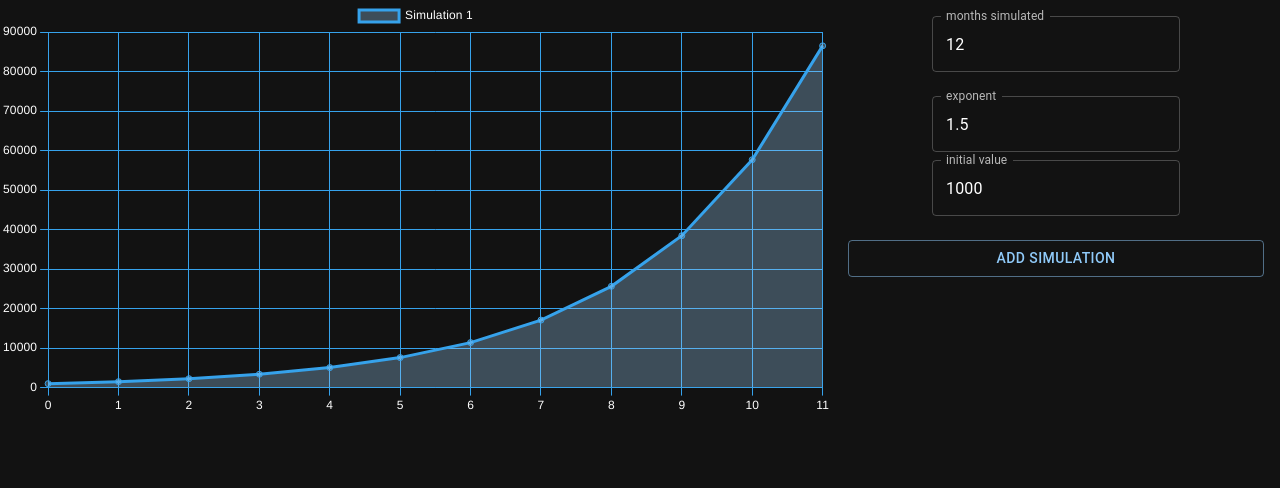
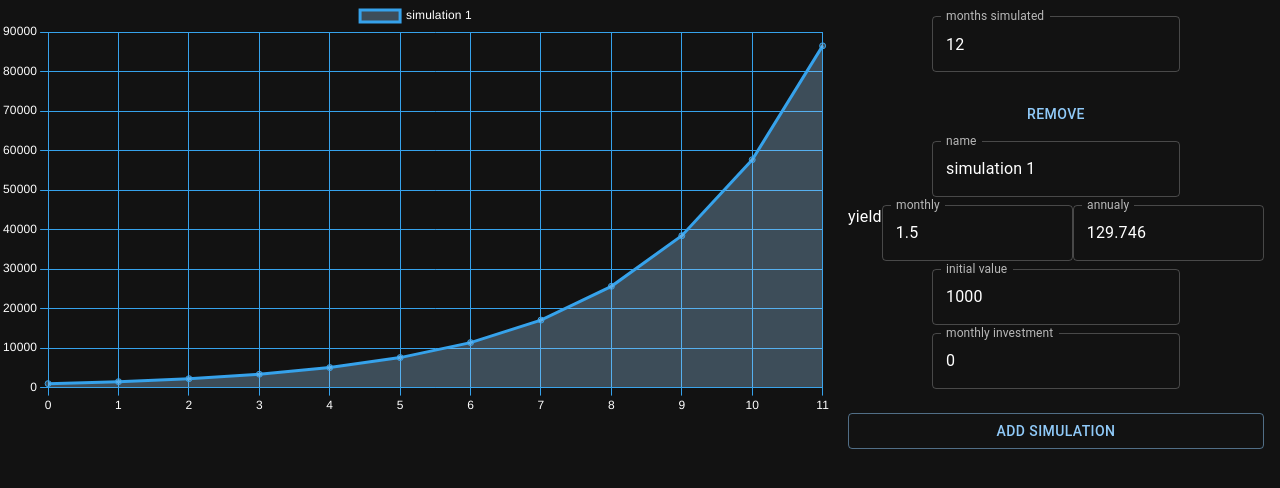
Before and after one commit to tuli8/investing-simulator, a React (Create React App) app: page / in a window 1280 px wide. Shown: the top 488 px of the page. Built offline with nearby package versions, Linux system fonts and the light colour scheme.

Commit message:
added simulation for monthly added investment and annual yield, added option to remove simulation

```diff
--- a/src/App.js
+++ b/src/App.js
@@ -48,16 +48,18 @@ const App = () => {
     months: 12,
     simulations: {
       1: {
+        name: 'simulation 1',
         exponent: 1.5,
         initial: 1000,
+        monthlyInvestment: 0,
       },
     },
   });
   const data = {
     labels: Array(options.months).fill(0).map((__, index) => `month ${index + 1}`),
     datasets: Object.values(options.simulations).map((simulation, simulationIndex) => ({
-      label: `Simulation ${simulationIndex + 1}`,
-      data: Array(options.months).fill(0).map((__, index)=> simulation.initial * simulation.exponent ** index),
+      label: simulation.name,
+      data: Array(options.months).fill(0).map((__, index)=> Array(index).fill(0).reduce((prev,curr) => (prev + simulation.monthlyInvestment)* simulation.exponent, simulation.initial)),
       fill: true,
     }))
   }
--- a/src/modules/SidePanel.jsx
+++ b/src/modules/SidePanel.jsx
@@ -18,10 +18,20 @@ const padding = css`
 
 const SidePanel = ({options, setOptions}) => {
 
-    const lastSimulationKey = Math.max(...Object.keys(options.simulations));
+    const simulationKeys = Object.keys(options.simulations);
+    const newSimulationKey = simulationKeys.length === 0 ? 1 : Math.max(...simulationKeys) + 1;
 
-    const addSimulation = () => {
-        setOptions({...options, simulations: {...options.simulations, [lastSimulationKey+1]:{initial:1000, exponent:1}}})
+    const addSimulation = () => {// TODO: make defaults come from parent
+        setOptions({...options, simulations: {...options.simulations, [newSimulationKey]:{
+            name: `simulation ${newSimulationKey}`,
+            initial:1000,
+            exponent:1,
+            monthlyInvestment: 0,
+        }}});
+    }
+
+    const removeSimulation = (removedKey) => {
+        setOptions({...options, simulations: Object.entries(options.simulations).filter(entry => entry[0] !== removedKey).reduce((prev,curr)=> ({...prev, [curr[0]]:curr[1]}),{})});
     }
 
     return <div css={padding}>
@@ -34,7 +44,9 @@ const SidePanel = ({options, setOptions}) => {
             }
             {
                 Object.entries(options.simulations)?.map(((simulationEntry, index) => <SimulationCard options={simulationEntry[1]} key={simulationEntry[0]}
-                    setOptions={newOptions => setOptions({...options, simulations: {...options.simulations, [simulationEntry[0]]: newOptions}})}/>))
+                        setOptions={newOptions => setOptions({...options, simulations: {...options.simulations, [simulationEntry[0]]: newOptions}})}
+                        onRemove={() => removeSimulation(simulationEntry[0])}
+                    />))
             }
             <Button onClick={addSimulation} variant='outlined'>add simulation</Button>
         </Stack>
--- a/src/modules/SimulationCard.jsx
+++ b/src/modules/SimulationCard.jsx
@@ -1,23 +1,41 @@
-import { Stack } from "@mui/material";
+import { Button, Stack } from "@mui/material";
 import Input from "./Input";
+import YieldInput from './YieldInput';
 
 const inputs = [
     {
-        title: 'exponent',
+        title: 'name',
+        optionsKey: 'name',
+        type: 'text',
+    },
+    {
+        title: 'yield',
         optionsKey: 'exponent',
-        type: 'number',
+        type: 'yield',
     },
     {
         title: 'initial value',
         optionsKey: 'initial',
         type: 'number',
     },
+    {
+        title: 'monthly investment',
+        optionsKey: 'monthlyInvestment',
+        type: 'number',
+    }
 ];
 
-const SimulationCard = ({options, setOptions}) => {
+const SimulationCard = ({options, setOptions, onRemove}) => {
     return <Stack spacing={1}>
+        <Button onClick={onRemove}>remove</Button>
         {inputs.map(({title, optionsKey, type}) => (
-            <Input title={title} value={options[optionsKey]} type={type} setValue={newValue => setOptions({...options, [optionsKey]:parseFloat(newValue)})} key={title}/>
+            type==='yield'? (
+                <YieldInput title={title} value={options[optionsKey]} setValue={newValue => setOptions({...options, [optionsKey]:parseFloat(newValue)})} key={title}/>
+            ) : (
+                <Input title={title} value={options[optionsKey]} type={type} setValue={newValue =>
+                    setOptions({...options, [optionsKey]:(type==='number'?parseFloat(newValue): newValue)})}
+                    key={title}/>
+            )
         ))}
     </Stack>
 }
--- /dev/null
+++ b/src/modules/YieldInput.jsx
@@ -0,0 +1,38 @@
+import { useState } from "react";
+import Input from "./Input";
+import { Stack } from "@mui/material";
+
+const MONTHS_IN_YEAR = 12;
+
+const YieldInput = ({title, value, setValue}) => {
+    const [lastSetValue, setLastSetValue] = useState(value);
+    const [wasLasSetMonthly, setWasLastSetMonthly] = useState(true);
+
+    const toMonthly = (annualy) => annualy ** (1/MONTHS_IN_YEAR);
+    const toAnnualy = (monthly) => monthly ** MONTHS_IN_YEAR;
+    const format = (number) => number.toFixed(3);
+
+    const monthly = wasLasSetMonthly? lastSetValue: format(toMonthly(lastSetValue));
+    const annualy = !wasLasSetMonthly? lastSetValue: format(toAnnualy(lastSetValue));
+
+    const setMonthly = (newMonthly) => {
+        setValue(newMonthly);
+        setLastSetValue(newMonthly);
+        setWasLastSetMonthly(true);
+    }
+
+    const setAnnualy = (newAnnualy) => {
+        setValue(toMonthly(newAnnualy));
+        setLastSetValue(newAnnualy);
+        setWasLastSetMonthly(false);
+    }
+
+    // TODO: style better
+    return <Stack direction={'row'} >
+        {title}
+        <Input title={'monthly'} value={monthly} type={'number'} setValue={setMonthly} />
+        <Input title={'annualy'} value={annualy} type={'number'} setValue={setAnnualy} />
+    </Stack>
+}
+
+export default YieldInput;
```
